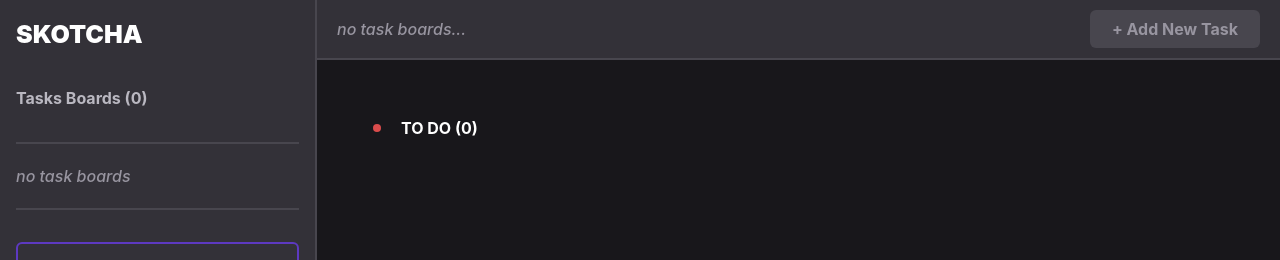
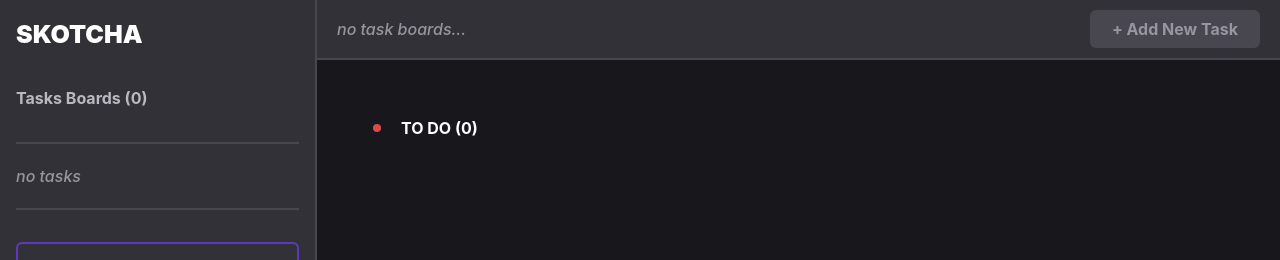
Before and after one commit to jacobpacheco100/Skotcha, a React (Create React App) app: page /dashboard in a window 1280 px wide. Shown: the top 260 px of the page. Built offline with nearby package versions, Linux system fonts and the light colour scheme.

Commit message:
map taskboard list

```diff
--- a/src/components/dashboard/SideBar.jsx
+++ b/src/components/dashboard/SideBar.jsx
@@ -1,12 +1,26 @@
-import React from 'react'
+import React, { useContext, useState } from 'react'
+import { Context } from './context/Context'
+import BoardItem from './smallComponents/BoardItem'
 
-const SideBar = ({ setModal }) => {
+const SideBar = () => {
+  const { setModal, taskBoards } = useContext(Context)
+
+  const mapBoards = taskBoards.map((board) => {
+    return <BoardItem key={board.id} subject={board.subject} />
+  })
+
   return (
     <div className='sidebar--container p-4 space-y-8 flex flex-col'>
       <h1 className='logo'>skotcha</h1>
       <h3 className='font-bold text-gray-4 '>Tasks Boards (0)</h3>
+
+      {/* task boards list */}
       <ul className='taskBoardsList--container'>
-        <li className='empty-list'>no task boards</li>
+        {taskBoards.length > 0 ? (
+          mapBoards
+        ) : (
+          <li className='empty-list'>no tasks</li>
+        )}
       </ul>
       <button
         onClick={() => setModal('+board')}
--- /dev/null
+++ b/src/components/dashboard/context/Context.jsx
@@ -0,0 +1,3 @@
+import { createContext } from 'react'
+
+export const Context = createContext({})
--- a/src/components/dashboard/context/ModalContext.jsx
+++ /dev/null
@@ -1,3 +0,0 @@
-import { createContext } from 'react'
-
-export const ModalContext = createContext({})
--- a/src/components/dashboard/modals/AddBoard.jsx
+++ b/src/components/dashboard/modals/AddBoard.jsx
@@ -1,9 +1,9 @@
 import React, { useContext, useState } from 'react'
-import { ModalContext } from '../context/ModalContext'
+import { Context } from '../context/Context'
 import { IoMdClose } from 'react-icons/io'
 
 const AddBoard = () => {
-  const { setModal, setTaskBoards } = useContext(ModalContext)
+  const { setModal, setTaskBoards } = useContext(Context)
 
   // watch input
   const [title, setTitle] = useState('')
--- a/src/components/dashboard/modals/AddTask.jsx
+++ b/src/components/dashboard/modals/AddTask.jsx
@@ -1,9 +1,9 @@
 import React, { useContext } from 'react'
-import { ModalContext } from '../context/ModalContext'
+import { Context } from '../context/Context'
 import { IoMdClose } from 'react-icons/io'
 
 const AddTask = () => {
-  const { setModal } = useContext(ModalContext)
+  const { setModal } = useContext(Context)
   return (
     <>
       <div className='modal--core'>
--- a/src/components/dashboard/modals/DeleteBoard.jsx
+++ b/src/components/dashboard/modals/DeleteBoard.jsx
@@ -1,9 +1,9 @@
 import React, { useContext } from 'react'
-import { ModalContext } from '../context/ModalContext'
+import { Context } from '../context/Context'
 import { IoMdClose } from 'react-icons/io'
 
 const DeleteBoard = () => {
-  const { setModal } = useContext(ModalContext)
+  const { setModal } = useContext(Context)
   return (
     <>
       <div className='modal--core--delete'>
--- /dev/null
+++ b/src/components/dashboard/smallComponents/BoardItem.jsx
@@ -0,0 +1,7 @@
+import React from 'react'
+
+const BoardItem = ({ subject }) => {
+  return <div className='taskBoardItem'>{subject}</div>
+}
+
+export default BoardItem
--- a/src/index.css
+++ b/src/index.css
@@ -128,7 +128,7 @@ code {
 /* ( inside containers ) */
 
 .taskBoardsList--container {
-  @apply py-5 border-t-2 border-b-2 border-gray-2;
+  @apply py-5 border-t-2 border-b-2 border-gray-2 space-y-5;
 }
 
 .empty-list {
@@ -141,6 +141,16 @@ code {
 
 .completed--sidebar {
   @apply w-[317px] h-full bg-gray-1 border-l-2 border-gray-2 p-14;
+}
+
+/* small component classes */
+
+.taskBoardItem {
+  @apply py-[10px] px-[22px] rounded-md font-bold bg-gray-2 ease-in-out duration-200 hover:bg-gray-3 hover:cursor-pointer uppercase;
+}
+
+.taskBoardItem--active {
+  @apply py-[10px] px-[22px] rounded-md font-bold bg-secondary ease-in-out duration-200 hover:bg-gray-3 hover:cursor-pointer uppercase;
 }
 
 /* minor classes */
--- a/src/pages/Dashboard.jsx
+++ b/src/pages/Dashboard.jsx
@@ -9,7 +9,7 @@ import AddTask from '../components/dashboard/modals/AddTask'
 import DeleteBoard from '../components/dashboard/modals/DeleteBoard'
 
 // context api
-import { ModalContext } from '../components/dashboard/context/ModalContext'
+import { Context } from '../components/dashboard/context/Context'
 
 const Dashboard = () => {
   const showModal = () => {
@@ -25,26 +25,26 @@ const Dashboard = () => {
   }
 
   const [modal, setModal] = useState()
-  const [taskboards, setTaskBoards] = useState([])
+  const [taskBoards, setTaskBoards] = useState([])
 
-  console.log(taskboards)
+  console.log(taskBoards)
 
   // const showModal = () => {}
   return (
-    <div className='dashboard--container'>
-      <SideBar setModal={setModal} />
+    <main className='dashboard--container'>
+      {/* context api */}
+      <Context.Provider value={{ setModal, taskBoards, setTaskBoards }}>
+        <SideBar setModal={setModal} />
+        <section className='workspace--container'>
+          <TopBar />
+          <Tasks />
+        </section>
 
-      <div className='workspace--container'>
-        <TopBar />
-        <Tasks />
-      </div>
+        {/* modals */}
 
-      {/* modals */}
-
-      <ModalContext.Provider value={{ setModal, setTaskBoards }}>
         {showModal()}
-      </ModalContext.Provider>
-    </div>
+      </Context.Provider>
+    </main>
   )
 }
 
```
